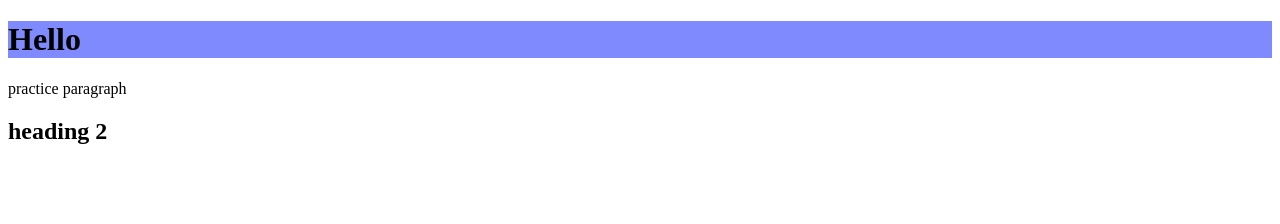
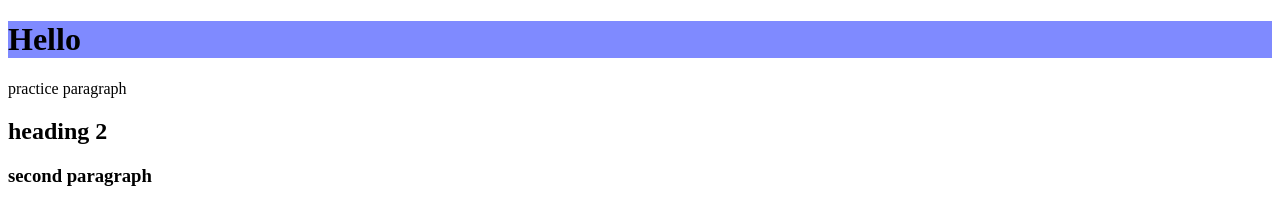
Before and after one commit to EHandy20/github-practice, a plain HTML site: page index.html in a window 1280 px wide. Drawn offline with Linux system fonts and the light colour scheme.

Commit message:
added anotheer paragraph

```diff
--- a/index.html
+++ b/index.html
@@ -11,6 +11,7 @@
     <h1> Hello</h1>
     <p>practice paragraph</p>
     <h2>heading 2</h2>
+    <h3>second paragraph</h3>
 
 </body>
 </html>
```
